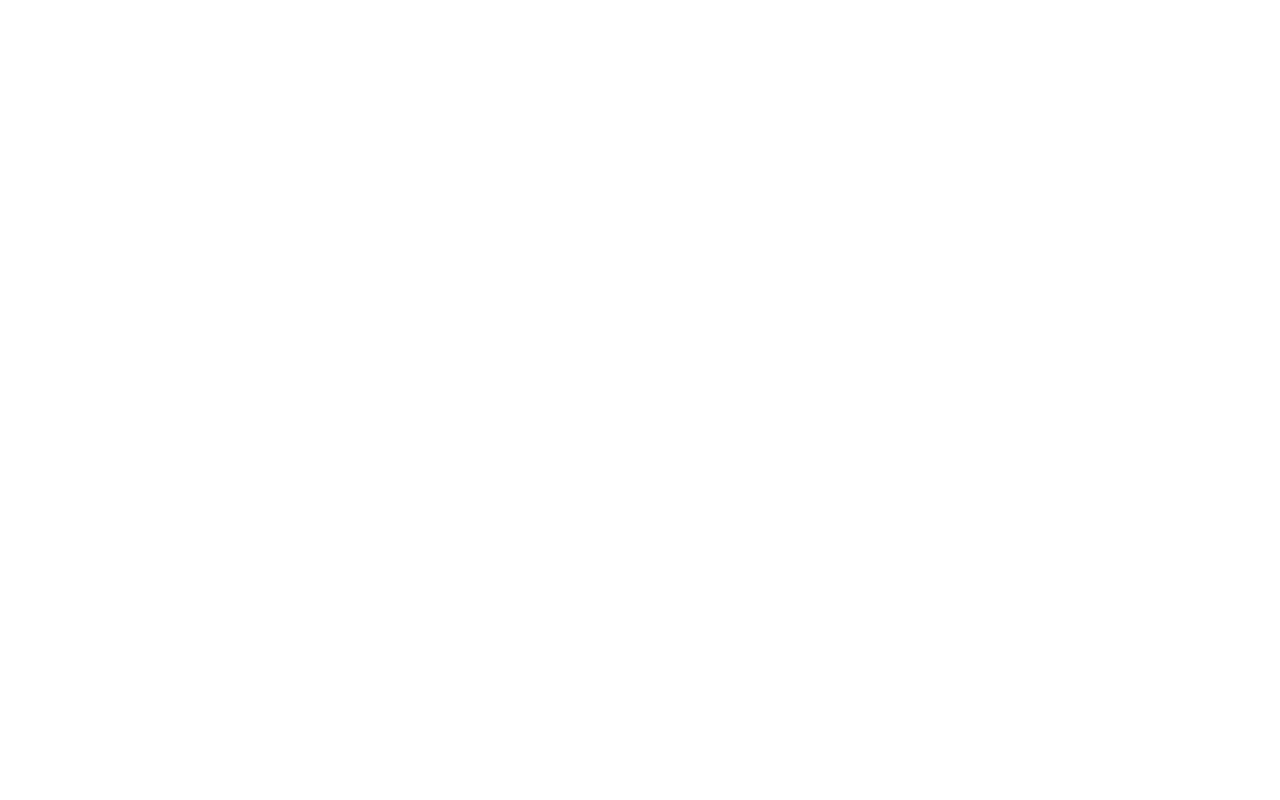
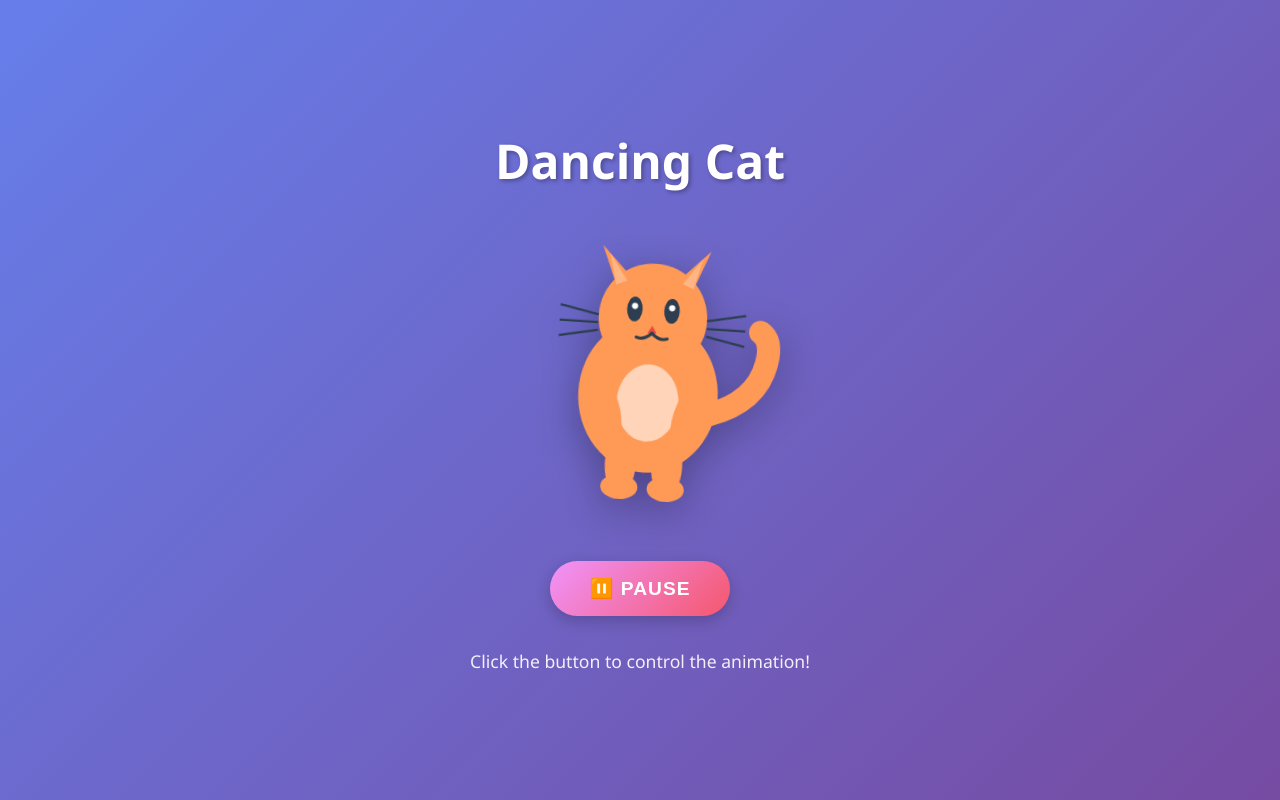
Before and after one commit to nowol79/cat-dancing-page, a plain HTML site: page index.html in a window 1280 px wide. Drawn offline with Linux system fonts and the light colour scheme; the site is published under a folder, as on GitHub Pages, so addresses that start at the root find nothing.

Commit message:
Fix asset paths for GitHub Pages

```diff
--- a/index.html
+++ b/index.html
@@ -5,8 +5,8 @@
     <link rel="icon" type="image/svg+xml" href="/vite.svg" />
     <meta name="viewport" content="width=device-width, initial-scale=1.0" />
     <title>cat-dancing-page</title>
-    <script type="module" crossorigin src="/assets/index-DBLmVwQO.js"></script>
-    <link rel="stylesheet" crossorigin href="/assets/index-CZXjG8KA.css">
+    <script type="module" crossorigin src="./assets/index-DBLmVwQO.js"></script>
+    <link rel="stylesheet" crossorigin href="./assets/index-CZXjG8KA.css">
   </head>
   <body>
     <div id="root"></div>
```
Also changed, not shown: 1 other file.
